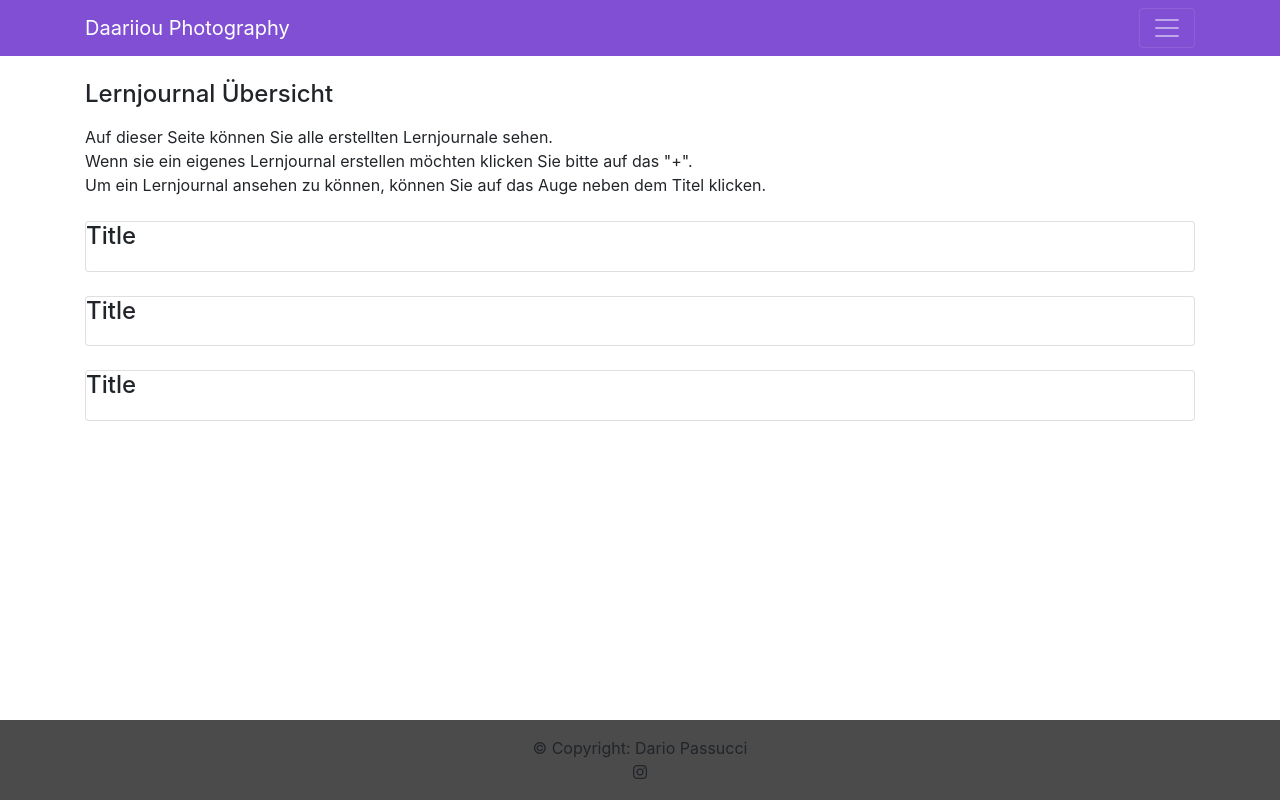
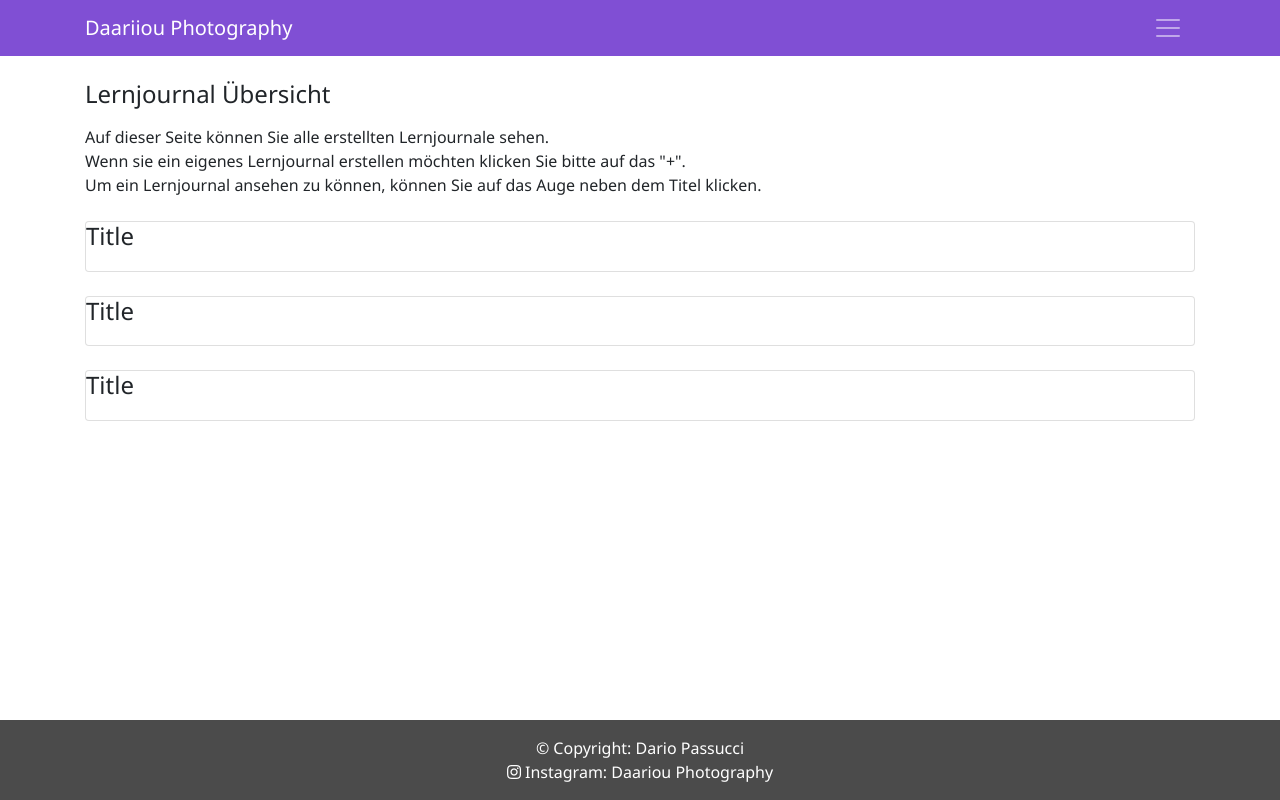
Before and after one commit to gh-developing/daariou_photography, an Angular app in the folder Project/Frontend/daariiou-photography-frontend/: page / in a window 1280 px wide. Built offline with nearby package versions, Linux system fonts and the light colour scheme.

Commit message:
navbar, footer

```diff
--- a/Project/Frontend/daariiou-photography-frontend/src/app/app.component.html
+++ b/Project/Frontend/daariiou-photography-frontend/src/app/app.component.html
@@ -71,13 +71,10 @@
   </div>
 </nav>
 <router-outlet class="host-content"></router-outlet-->
-
-
-
 <nav class="navbar navbar-dark" style="background-color: #804FD4;">
   <div class="container">
   <a class="navbar-brand" routerLink="">Daariiou Photography</a>
-  <button class="navbar-toggler" type="button" data-toggle="collapse" data-target="#navbarNav" aria-controls="navbarNav"
+  <button class="navbar-toggler" data-toggle="collapse" data-target="#navbarNav" aria-controls="navbarNav"
   aria-expanded="false" aria-label="Toggle navigation">
     <span class="navbar-toggler-icon"></span>
   </button>
@@ -98,7 +95,7 @@
       <li class="nav-item">
         <a class="nav-link" routerLink="q-and-a">Fragen und Antworten</a>
       </li>
-      <li class="nav-item">
+      <!-- li class="nav-item">
         <a class="nav-link" (click)="test()">Anmelden</a>
       </li>
       <li class="nav-item">
@@ -118,15 +115,15 @@
       </li>
       <li class="nav-item">
         <a class="nav-link" (click)="test()" routerLink="">Logout</a>
-      </li>
+      </li -->
     </ul>
   </div>
 </div>
 </nav>
 <router-outlet class="host-content"></router-outlet>
 <footer class="bg-dark text-center text-lg-start fixed-bottom">
-  <div class="text-center p-3" style="background-color: #4B4B4B">
+  <div class="text-center p-3" style="background-color: #4B4B4B; color: white;">
     © Copyright: Dario Passucci <br />
-    <i class="fab fa-instagram"></i>
+    <a href="https://www.instagram.com/daariiou_photography/?hl=de"><i class="fab fa-instagram"></i> Instagram: Daariou Photography</a>
   </div>
 </footer>
--- a/Project/Frontend/daariiou-photography-frontend/src/app/app.component.scss
+++ b/Project/Frontend/daariiou-photography-frontend/src/app/app.component.scss
@@ -0,0 +1,9 @@
+button {
+    border: none;
+}
+
+a {
+    border: none;
+    color: white;
+    cursor: pointer;
+}
--- a/Project/Frontend/daariiou-photography-frontend/src/app/app.component.ts
+++ b/Project/Frontend/daariiou-photography-frontend/src/app/app.component.ts
@@ -9,4 +9,5 @@ export class AppComponent {
   title = 'daariiou-photography-frontend';
 
   test() { console.log("works")}
+
 }
--- a/Project/Frontend/daariiou-photography-frontend/src/app/components/home-page/home-page.component.html
+++ b/Project/Frontend/daariiou-photography-frontend/src/app/components/home-page/home-page.component.html
@@ -1,4 +1,4 @@
-<div class="container">
+<div class="container" style="padding-bottom: 100px;">
     <h4 class="mt-4">Lernjournal Übersicht</h4>
     <p class="mt-3">
         Auf dieser Seite können Sie alle erstellten Lernjournale sehen. <br />
--- a/Project/Frontend/daariiou-photography-frontend/src/styles.scss
+++ b/Project/Frontend/daariiou-photography-frontend/src/styles.scss
@@ -4,3 +4,7 @@
 @import '@fortawesome/fontawesome-free/scss/regular';
 @import '@fortawesome/fontawesome-free/scss/solid';
 @import '@fortawesome/fontawesome-free/scss/brands';
+
+body {
+    font-family: 'Segoe UI', Tahoma, Geneva, Verdana, sans-serif;
+}
```
